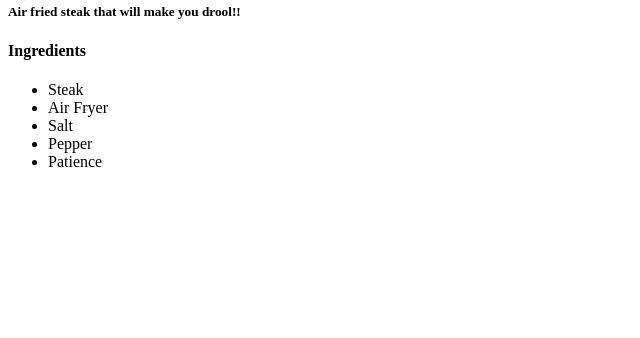
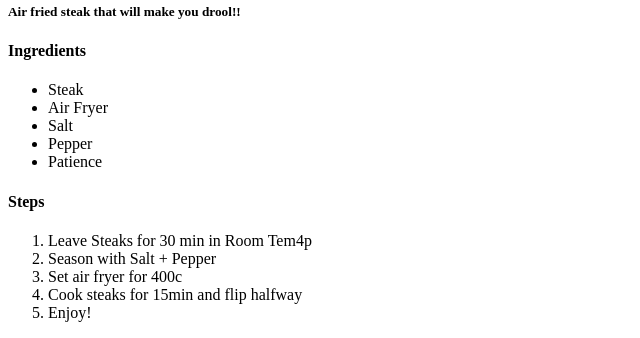
Before and after one commit to johnmarcb/gitRecipes, a plain HTML site: page recipes/steak.html in a window 1280 px wide. Shown: the part 477-815 px from the top of the page, without its empty margins (0-640 px from the left). Drawn offline with Linux system fonts and the light colour scheme.

Commit message:
finished steak.html page

```diff
--- a/recipes/steak.html
+++ b/recipes/steak.html
@@ -20,5 +20,13 @@
         <li>Pepper</li>
         <li>Patience</li>
     </ul></p>
+    <p><h4>Steps</h4></p>
+    <p><ol>
+        <li>Leave Steaks for 30 min in Room Tem4p</li>
+        <li>Season with Salt + Pepper</li>
+        <li>Set air fryer for 400c</li>
+        <li>Cook steaks for 15min and flip halfway</li>
+        <li>Enjoy!</li>
+    </ol></p>
 </body>
 </html>
```
Also changed, not shown: index.html (+0 -4 lines).
